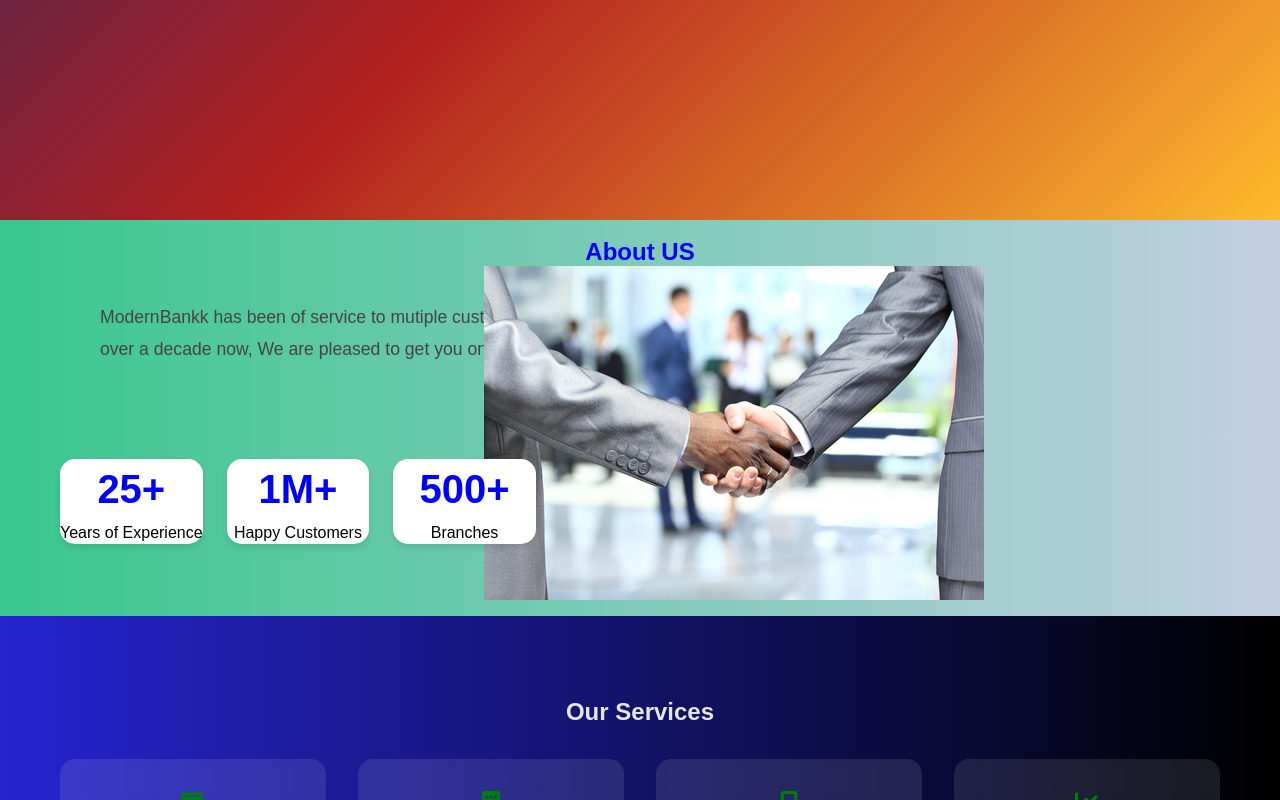
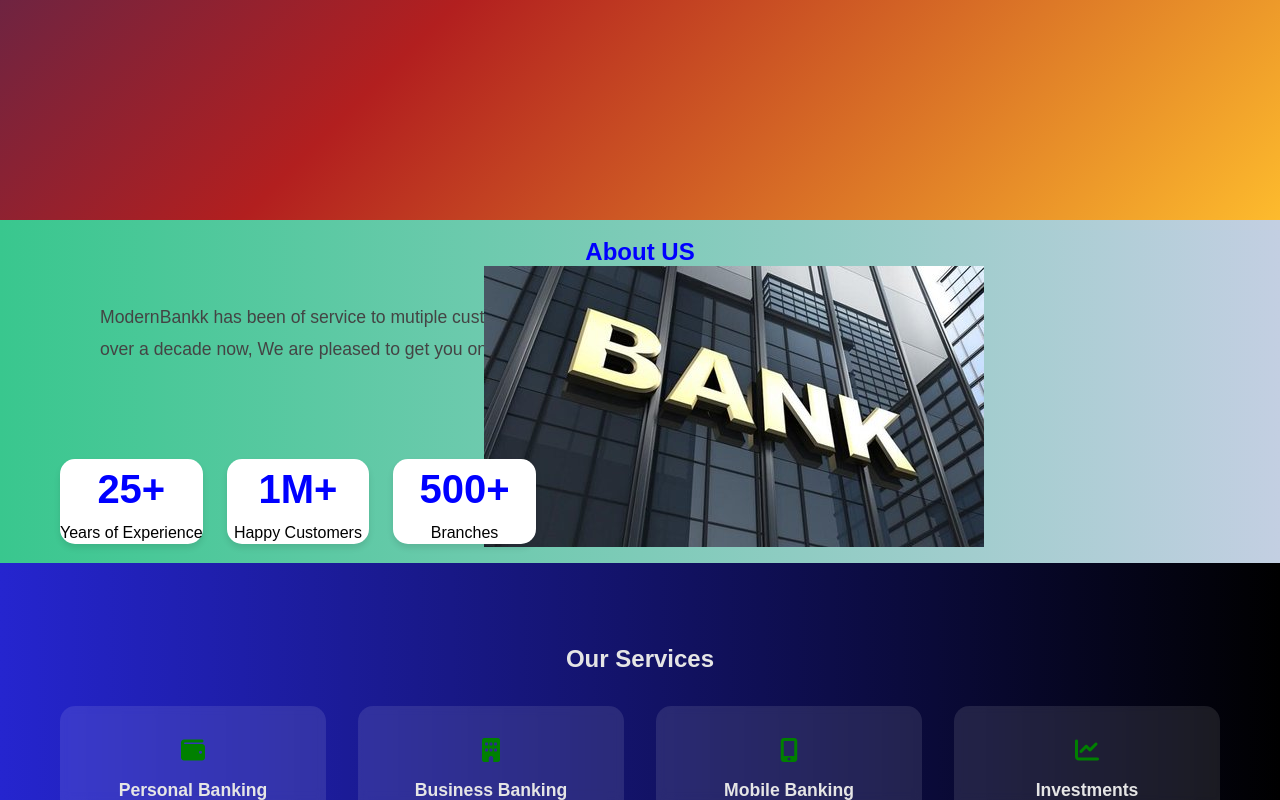
Before and after one commit to O-Eghe/ModernBank, a plain HTML site: page index.html in a window 1280 px wide. Shown: the part 580-1380 px from the top of the page. Drawn offline with Linux system fonts and the light colour scheme.

Commit message:
change image

```diff
--- a/index.html
+++ b/index.html
@@ -68,7 +68,7 @@
       </div>
 
       <div class="bankimg">
-        <img src="./Image/banker.jpg">
+        <img src="./Image/bankk.jpg" alt="banking">
       </div>
     </div>
 
```
Also changed, not shown: Image/bankk.jpg (added), 1 other file.
